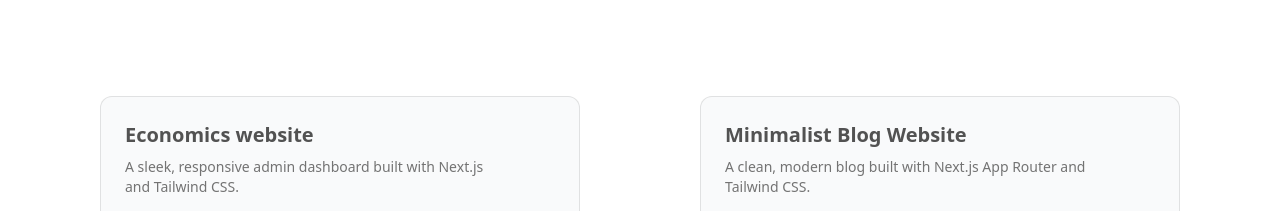
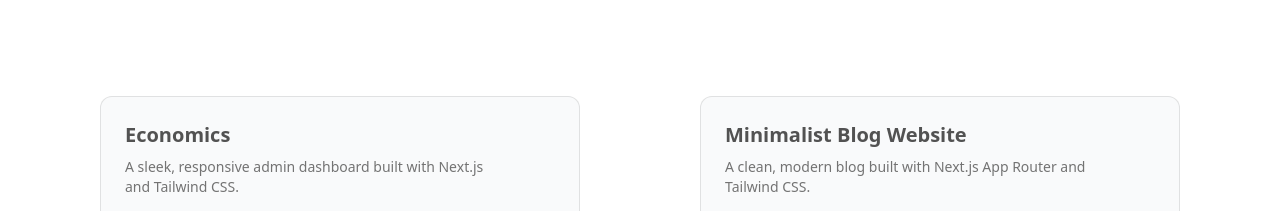
Before and after one commit to iceage889/NEXTJS-PORTFOLIO, a Next.js app: page / in a window 1280 px wide. Shown: the part 1664-1875 px from the top of the page. Built offline with nearby package versions, Linux system fonts and the light colour scheme; grey boxes are pictures that could not be loaded.

Commit message:
chabged to img to try it out

```diff
--- a/data/Projects.tsx
+++ b/data/Projects.tsx
@@ -1,7 +1,7 @@
 export const Projects = [
   {
     id: 1,
-    projectTitle: "Economics website",
+    projectTitle: "Economics",
     projectDescription:
       "A sleek, responsive admin dashboard built with Next.js and Tailwind CSS.",
     projectImage: "/public/images/eco-page.png",
--- a/src/app/components/RecentProject.tsx
+++ b/src/app/components/RecentProject.tsx
@@ -36,7 +36,7 @@
                   rotateZ={-10}
                   className="w-full mt-4"
                 >
-                  <Image
+                  <img
                     src={projects.projectImage}
                     height="1000"
                     width="1000"
```
